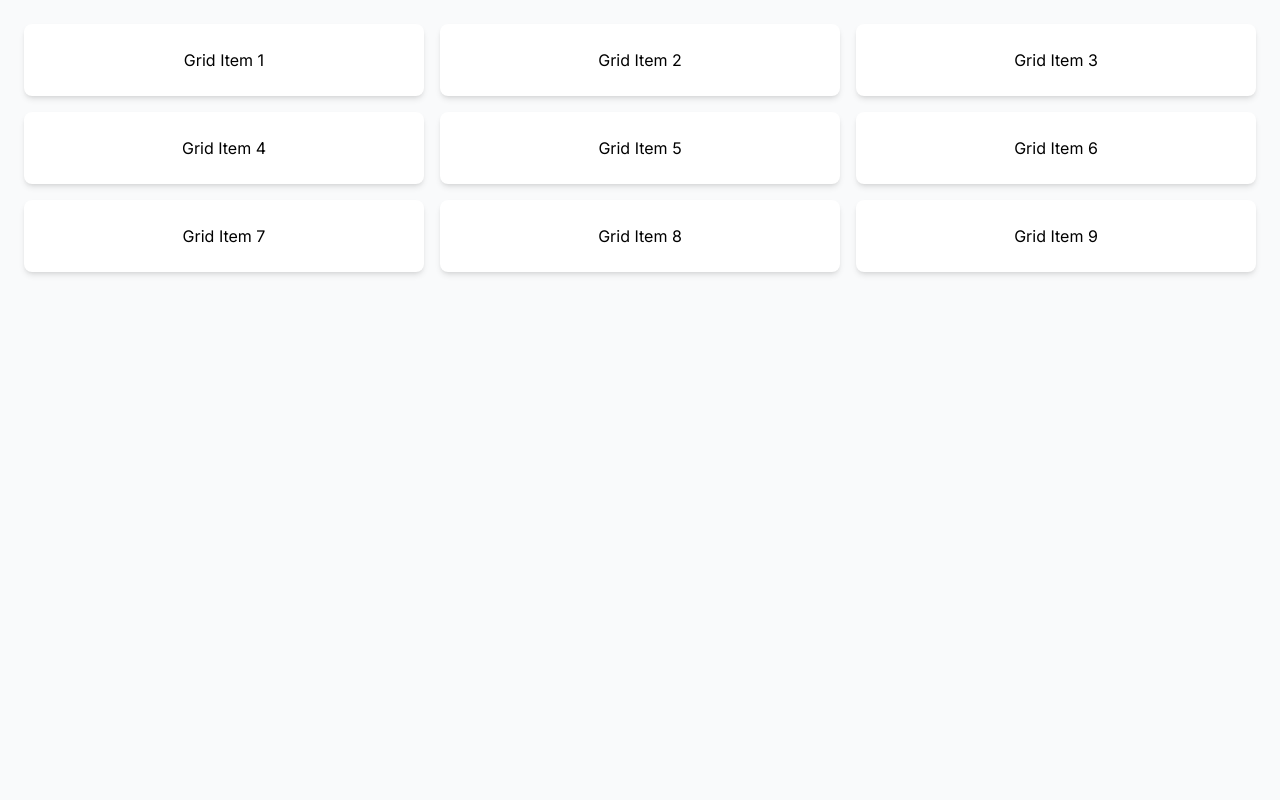
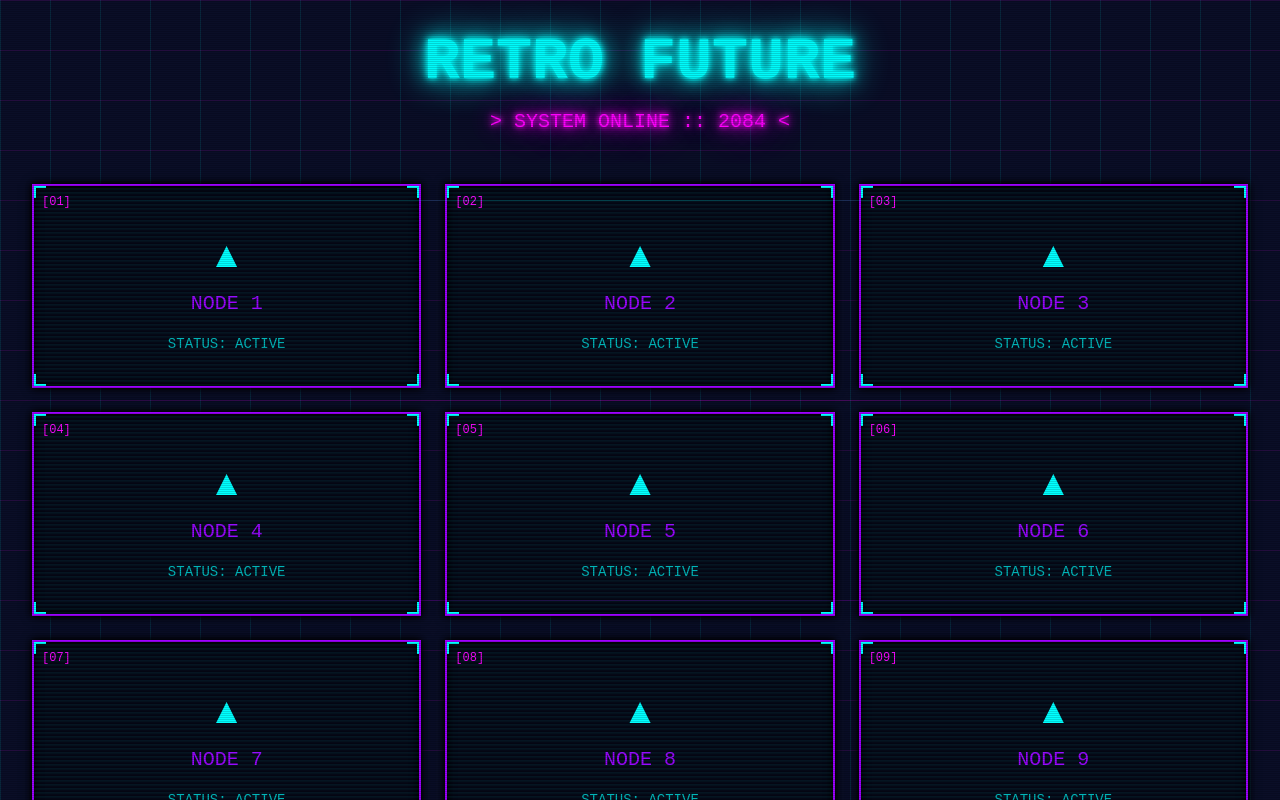
Before and after one commit to codemized/test-3, a Next.js app: page / in a window 1280 px wide. Shown: the top 800 px of the page. Built offline with nearby package versions, Linux system fonts and the light colour scheme.

Commit message:
AI update: hace una estetica retro futuristica

```diff
--- a/app/globals.css
+++ b/app/globals.css
@@ -1,3 +1,104 @@
 @tailwind base;
 @tailwind components;
 @tailwind utilities;
+
+@layer base {
+  @font-face {
+    font-family: 'RetroComputer';
+    src: local('Courier New'), local('Courier');
+    font-weight: normal;
+  }
+
+  body {
+    background: #0a0e27;
+    font-family: 'Courier New', monospace;
+  }
+}
+
+@layer utilities {
+  .neon-glow {
+    text-shadow:
+      0 0 5px currentColor,
+      0 0 10px currentColor,
+      0 0 20px currentColor,
+      0 0 40px currentColor;
+  }
+
+  .neon-border {
+    box-shadow:
+      0 0 5px currentColor,
+      0 0 10px currentColor,
+      inset 0 0 5px currentColor,
+      inset 0 0 10px currentColor;
+  }
+
+  .scan-lines {
+    position: relative;
+    overflow: hidden;
+  }
+
+  .scan-lines::before {
+    content: '';
+    position: absolute;
+    top: 0;
+    left: 0;
+    width: 100%;
+    height: 100%;
+    background: repeating-linear-gradient(
+      0deg,
+      rgba(0, 0, 0, 0.15),
+      rgba(0, 0, 0, 0.15) 1px,
+      transparent 1px,
+      transparent 2px
+    );
+    pointer-events: none;
+    z-index: 10;
+  }
+
+  .grid-retro {
+    background-image:
+      linear-gradient(rgba(255, 0, 255, 0.1) 1px, transparent 1px),
+      linear-gradient(90deg, rgba(0, 255, 255, 0.1) 1px, transparent 1px);
+    background-size: 50px 50px;
+  }
+
+  .flicker {
+    animation: flicker 0.15s infinite alternate;
+  }
+
+  @keyframes flicker {
+    0%, 100% { opacity: 1; }
+    50% { opacity: 0.95; }
+  }
+
+  .retro-gradient {
+    background: linear-gradient(135deg, #ff00ff, #00ffff, #ff00ff);
+    background-size: 200% 200%;
+    animation: gradient-shift 3s ease infinite;
+  }
+
+  @keyframes gradient-shift {
+    0%, 100% { background-position: 0% 50%; }
+    50% { background-position: 100% 50%; }
+  }
+
+  .vhs-effect {
+    position: relative;
+  }
+
+  .vhs-effect::after {
+    content: '';
+    position: absolute;
+    top: 0;
+    left: 0;
+    width: 100%;
+    height: 100%;
+    background: linear-gradient(
+      to bottom,
+      transparent 50%,
+      rgba(0, 255, 255, 0.05) 50%
+    );
+    background-size: 100% 4px;
+    pointer-events: none;
+  }
+}
--- a/app/layout.tsx
+++ b/app/layout.tsx
@@ -1,3 +1,4 @@
+import Script from 'next/script';
 import type { Metadata } from 'next'
 import { Inter } from 'next/font/google'
 import './globals.css'
@@ -16,7 +17,8 @@ export default function RootLayout({
 }) {
   return (
     <html lang="en">
-      <body className={inter.className}>{children}</body>
+      <body className={inter.className}>{children}<Script src="/__inspector__.js" strategy="afterInteractive" />
+      </body>
     </html>
   )
 }
--- a/app/page.tsx
+++ b/app/page.tsx
@@ -1,17 +1,71 @@
 export default function Home() {
   return (
-    <div className="p-6 bg-gray-50 min-h-screen">
-      <div className="grid grid-cols-3 gap-4">
+    <div className="min-h-screen bg-retro-dark grid-retro scan-lines p-8">
+      {/* Header retro futurista */}
+      <div className="max-w-7xl mx-auto mb-12">
+        <h1 className="text-6xl font-bold text-center mb-4 text-neon-cyan neon-glow flicker font-retro">
+          RETRO FUTURE
+        </h1>
+        <p className="text-center text-neon-pink text-xl neon-glow font-retro">
+          &gt; SYSTEM ONLINE :: 2084 &lt;
+        </p>
+      </div>
+
+      {/* Grid de items */}
+      <div className="max-w-7xl mx-auto grid grid-cols-1 md:grid-cols-2 lg:grid-cols-3 gap-6 mb-12">
         {[1, 2, 3, 4, 5, 6, 7, 8, 9].map((item) => (
           <div
             key={item}
-            className="bg-white shadow-md rounded-lg p-6 text-center
-                       transition-transform hover:scale-105 hover:shadow-xl"
+            className="relative bg-retro-darker border-2 border-neon-purple neon-border
+                       p-8 transition-all duration-300 hover:scale-105
+                       hover:border-neon-cyan vhs-effect group"
           >
-            Grid Item {item}
+            <div className="absolute top-2 left-2 text-neon-pink text-xs font-retro">
+              [{String(item).padStart(2, '0')}]
+            </div>
+
+            <div className="text-center mt-4">
+              <div className="text-4xl mb-4 text-neon-cyan group-hover:text-neon-pink transition-colors">
+                ▲
+              </div>
+              <h3 className="text-xl font-retro text-neon-purple group-hover:neon-glow transition-all">
+                NODE {item}
+              </h3>
+              <div className="mt-4 text-neon-cyan text-sm font-retro opacity-70">
+                STATUS: ACTIVE
+              </div>
+            </div>
+
+            {/* Esquinas decorativas */}
+            <div className="absolute top-0 left-0 w-3 h-3 border-t-2 border-l-2 border-neon-cyan"></div>
+            <div className="absolute top-0 right-0 w-3 h-3 border-t-2 border-r-2 border-neon-cyan"></div>
+            <div className="absolute bottom-0 left-0 w-3 h-3 border-b-2 border-l-2 border-neon-cyan"></div>
+            <div className="absolute bottom-0 right-0 w-3 h-3 border-b-2 border-r-2 border-neon-cyan"></div>
           </div>
         ))}
       </div>
+
+      {/* Footer */}
+      <div className="max-w-7xl mx-auto mt-12 border-t-2 border-neon-purple pt-6">
+        <div className="flex justify-between items-center font-retro text-sm">
+          <div className="text-neon-cyan">
+            &gt; MEMORY: <span className="text-neon-pink">9/9 BLOCKS</span>
+          </div>
+          <div className="text-neon-cyan">
+            SYSTEM V2.84
+          </div>
+          <div className="text-neon-pink animate-pulse">
+            ● REC
+          </div>
+        </div>
+      </div>
+
+      {/* Líneas decorativas de fondo */}
+      <div className="fixed inset-0 pointer-events-none opacity-20">
+        <div className="absolute top-1/4 left-0 w-full h-px bg-gradient-to-r from-transparent via-neon-cyan to-transparent"></div>
+        <div className="absolute top-2/4 left-0 w-full h-px bg-gradient-to-r from-transparent via-neon-pink to-transparent"></div>
+        <div className="absolute top-3/4 left-0 w-full h-px bg-gradient-to-r from-transparent via-neon-purple to-transparent"></div>
+      </div>
     </div>
-  )
+  );
 }
--- a/tailwind.config.js
+++ b/tailwind.config.js
@@ -1,6 +1,23 @@
 /** @type {import('tailwindcss').Config} */
 module.exports = {
   content: ['./app/**/*.{js,ts,jsx,tsx}', './components/**/*.{js,ts,jsx,tsx}'],
-  theme: { extend: {} },
+  theme: {
+    extend: {
+      colors: {
+        'neon-pink': '#ff00ff',
+        'neon-cyan': '#00ffff',
+        'neon-purple': '#9d00ff',
+        'neon-blue': '#0066ff',
+        'retro-dark': '#0a0e27',
+        'retro-darker': '#050816',
+      },
+      fontFamily: {
+        'retro': ['Courier New', 'monospace'],
+      },
+      animation: {
+        'pulse-slow': 'pulse 3s cubic-bezier(0.4, 0, 0.6, 1) infinite',
+      },
+    },
+  },
   plugins: [],
 };
```
